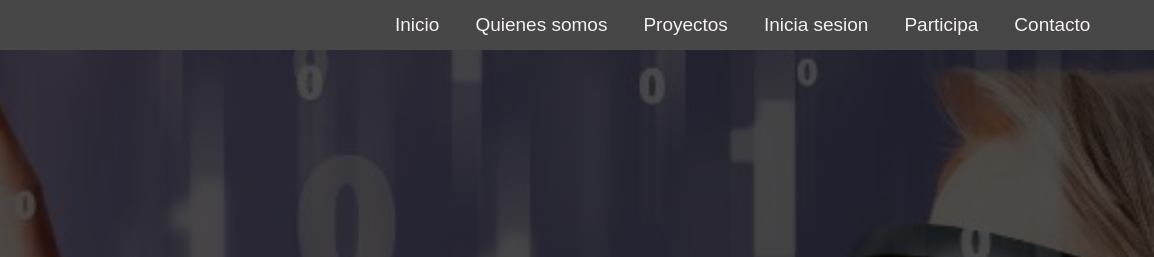
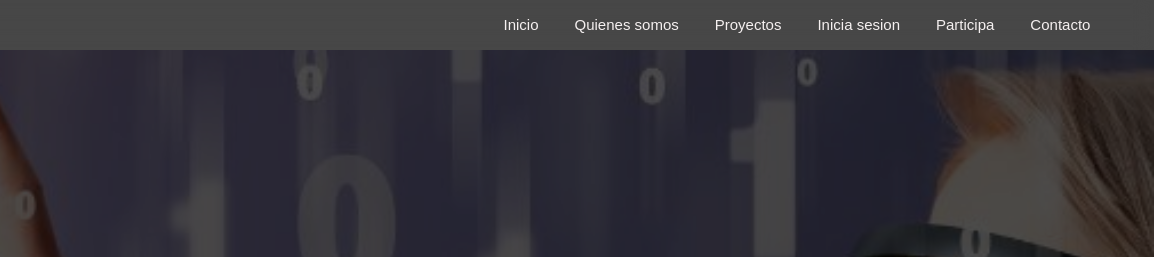
Before and after one commit to Pauviggiano/patagonicasEnTec, a plain HTML site: page index.html in a window 1280 px wide. Shown: the top 257 px of the page, 126-1280 px from the left. Drawn offline with Linux system fonts and the light colour scheme.

Commit message:
realice cambios en los estilos del header

```diff
--- a/index.html
+++ b/index.html
@@ -27,7 +27,7 @@
 
                 <div class="list-container">
                     <ul class="lists">
-                        <li><a href="index.html" class="active">Inicio</a></li>
+                        <li><a href="index.html">Inicio</a></li>
                         <li><a href="./pages/nosotras.html">Quienes somos</a></li>
                         <li><a href="./pages/proyectos.html">Proyectos</a></li>
                         <li><a href="./pages/registro.html">Inicia sesion</a></li>
--- a/style/estilos.css
+++ b/style/estilos.css
@@ -141,19 +141,20 @@ body {
     padding: 8px;
     color: var(--white);
     border-radius: var(--border-radius);
-    font-size: var(--text);
+    font-size: 15px;
+    font-weight: 200;
     transition: var(--transition);
     position: relative;
 }
 
 
-.menu .list-container .lists li a.active {
-   /*  background: linear-gradient(45deg, var(--violet), var(--green)); */
+/* .menu .list-container .lists li a.active {
+    background: linear-gradient(45deg, var(--violet), var(--green));
     color: var(--white);
-}
+} */
 
 .menu .list-container .lists li a:hover {
-    background: var(--violet);
+    background: linear-gradient(45deg, var(--violet), var(--green));
     color: var(--white);
 }
 
```
